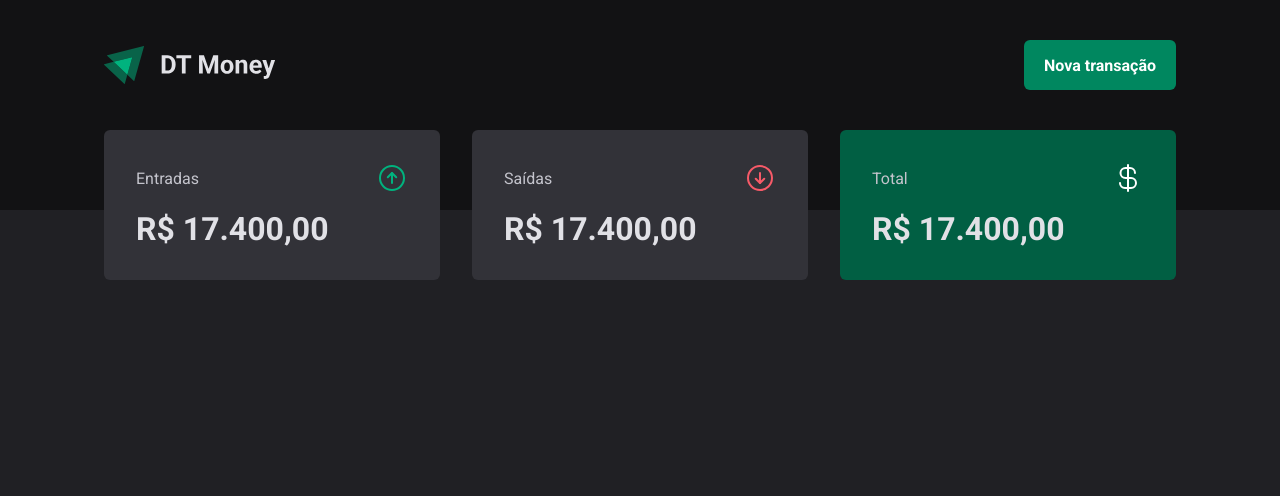
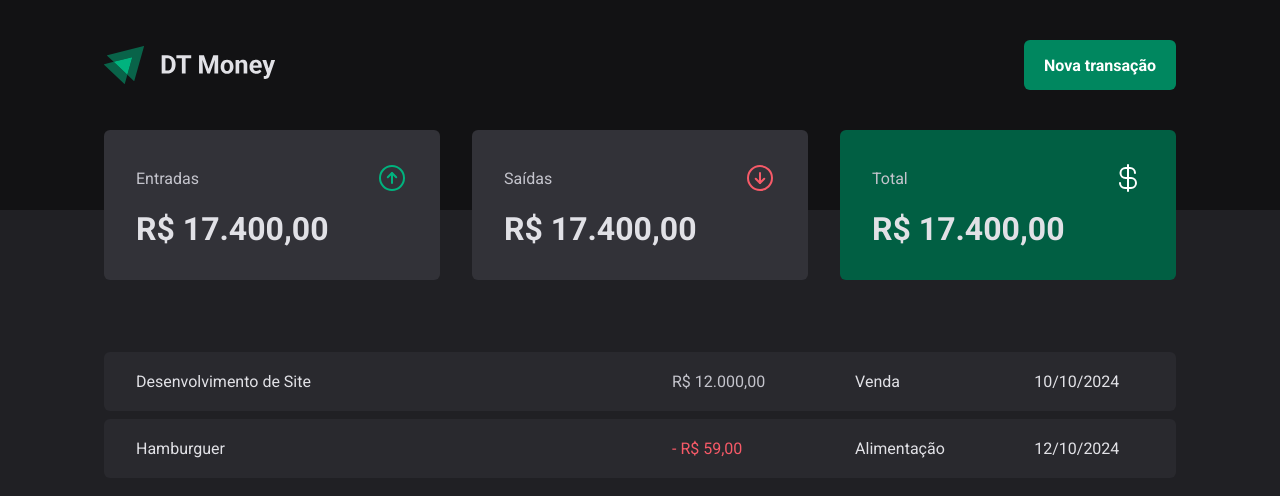
Before and after one commit to saramargarido/dt-money, a React (Vite) app: page / in a window 1280 px wide. Shown: the top 496 px of the page. Built offline with nearby package versions, Linux system fonts and the light colour scheme.

Commit message:
Table create and style

```diff
--- a/src/pages/Transactions/index.tsx
+++ b/src/pages/Transactions/index.tsx
@@ -1,11 +1,39 @@
 import { Header } from "../../components/Header";
 import { Summary } from "../../components/Summary";
+import {
+  PriceHighlight,
+  TransactionsContainer,
+  TransactionsTable,
+} from "./styles";
 
 export function Transactions() {
   return (
     <div>
       <Header />
       <Summary />
+
+      <TransactionsContainer>
+        <TransactionsTable>
+          <tbody>
+            <tr>
+              <td width="50%">Desenvolvimento de Site</td>
+              <td>
+                <PriceHighlight variant="income">R$ 12.000,00</PriceHighlight>
+              </td>
+              <td>Venda</td>
+              <td>10/10/2024</td>
+            </tr>
+            <tr>
+              <td width="50%">Hamburguer</td>
+              <td>
+                <PriceHighlight variant="outcome">- R$ 59,00</PriceHighlight>
+              </td>
+              <td>Alimentação</td>
+              <td>12/10/2024</td>
+            </tr>
+          </tbody>
+        </TransactionsTable>
+      </TransactionsContainer>
     </div>
   );
 }
--- a/src/pages/Transactions/styles.ts
+++ b/src/pages/Transactions/styles.ts
@@ -0,0 +1,40 @@
+import styled from "styled-components";
+
+export const TransactionsContainer = styled.main`
+    width: 100%;
+    max-width: 1120px;
+    margin: 4rem auto 0;
+    padding: 0 1.5rem;
+`
+
+export const TransactionsTable = styled.table`
+    width: 100%;
+    border-collapse: separate;
+    border-spacing: 0 0.5rem;
+    /* margin-top: 1.5rem; */
+
+    td {
+      padding: 1.25rem 2rem;
+      background: ${props => props.theme["gray-700"]};
+
+      &:first-child {
+        border-top-left-radius: 6px;
+        border-bottom-left-radius: 6px;
+      }
+
+      &:last-child {
+        border-top-right-radius: 6px;
+        border-bottom-right-radius: 6px;
+      }
+    }
+`
+
+interface PriceHighlightProps {
+  variant: 'income' | 'outcome'
+}
+  export const PriceHighlight = styled.span<PriceHighlightProps>`
+  color: ${
+  props => props.variant === 'income' ? props.theme["gray-300"]
+  :
+  props.theme["red-300"]};
+`
```
